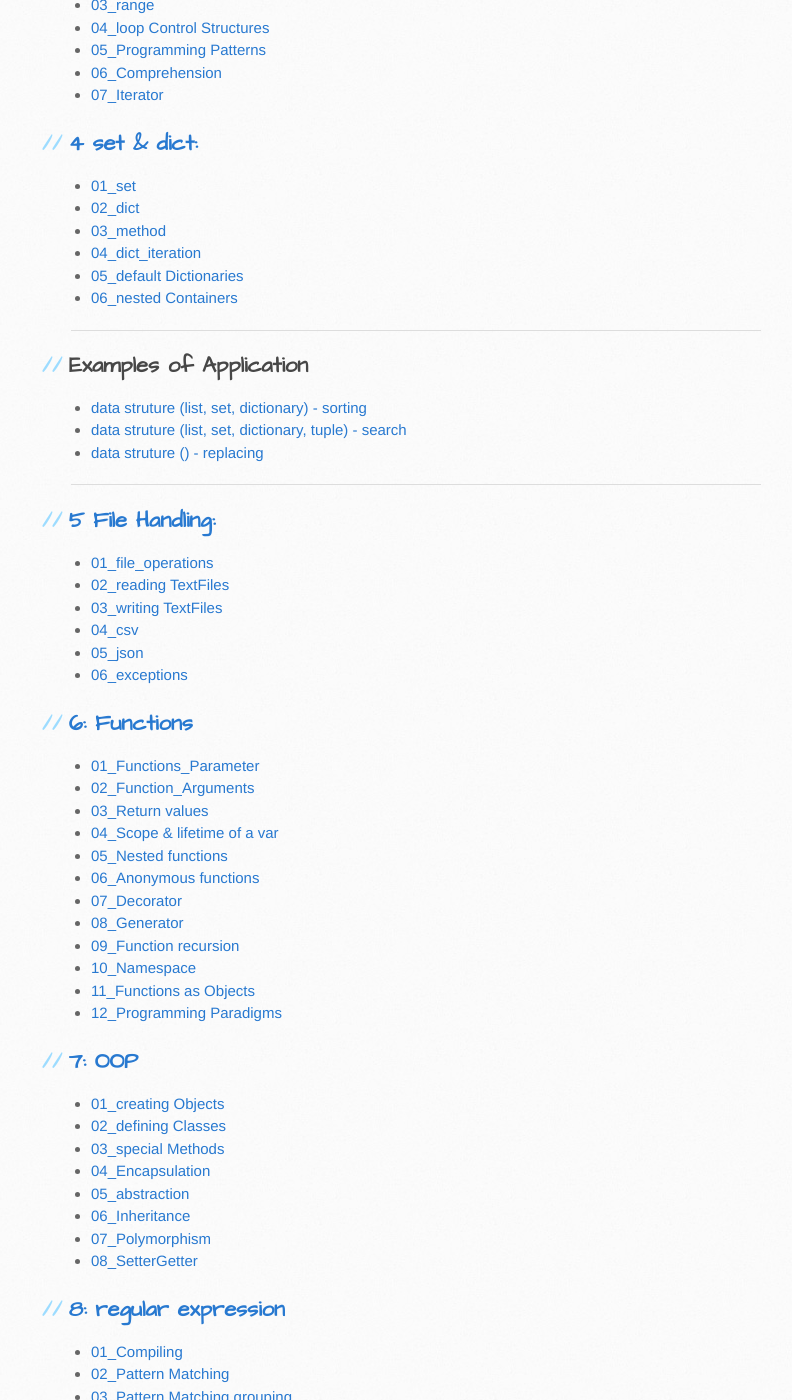
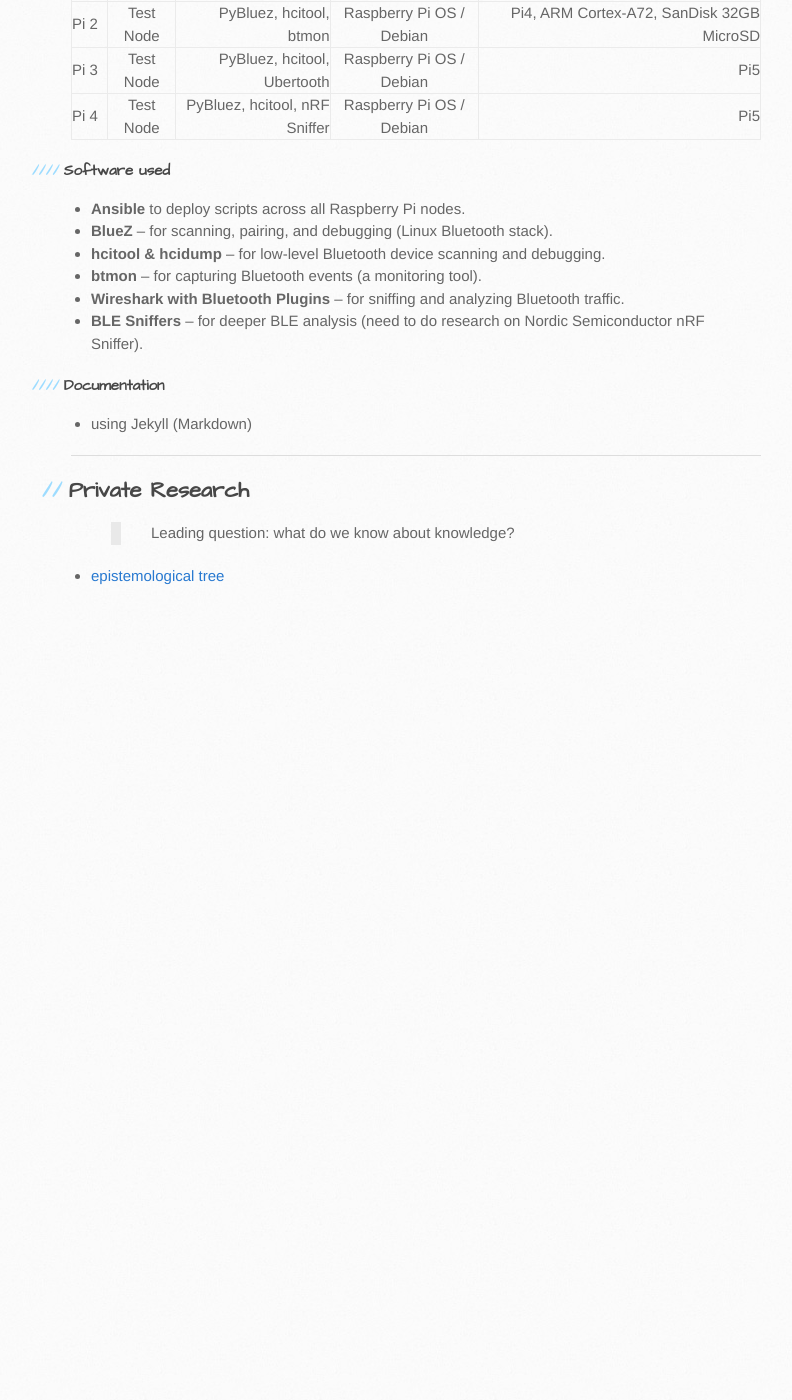
Before and after one commit to trumpfheller/trumpfheller.github.io, a Jekyll site: the page built from index.md, in a window 1280 px wide and 1400 px high, scrolled down 1203 px. Shown: the whole window, without its empty margins (89-881 px from the left). Built offline with Jekyll 4.4.1, drawn with Linux system fonts in a browser that asks for light colours; after the commit the page ends 1833 px from its top, so only the background shows below that; some of the changed text lies outside the part shown.

Commit message:
Update index.md

```diff
--- a/index.md
+++ b/index.md
@@ -21,139 +21,6 @@
 ---
 
 - [Workexperience](https://sciustechnologia.github.io/)
-
----
-
-
-## Quick Python rundown
-- [Python roadmap](./python/00.html)
-
-## [0 Sequences](./python/02_string_listTuple/06_sequences.html)
-
-## [1 Sequence String:](./python/02_string_listTuple/02_01_strings.html)
-
-- [01_strings_slicing](./python/02_string_listTuple/02_02_strings_slicing.html)
-- [02_string Function & Operators](./python/02_string_listTuple/03_stringOperators_functions.html)
-- [03_string_methods](./python/02_string_listTuple/04_string_methods.html)
-- [04_string_formatting](./python/02_string_listTuple/05_string_formatting.html)
-- [biggerPicture](./python/02_string_listTuple/10_biggerPicture.html)
-
-## [2 Sequence List:](./python/02_string_listTuple/07_lists.html)
-
-- [05_lists_methods](./python/02_string_listTuple/08_lists_methods.html)
-- [06_tuples](./python/02_string_listTuple/09_tuples.html)
-
-## [3 Iteration:](./python/03_iteration/03.html)
-
-- [01_whileLoops](./python/03_iteration/01_while_loops.html)
-- [02_forLoops](./python/03_iteration/02_forLoops.html)
-- [03_range](./python/03_iteration/03_range.html)
-- [04_loop Control Structures](./python/03_iteration/04_loopControlStructures.html)
-- [05_Programming Patterns](./python/03_iteration/05_programmingPatterns.html)
-- [06_Comprehension](./python/03_iteration/06_comprehension.html)
-- [07_Iterator](./python/03_iteration/0307_iterator.html)
-
-## [4 set & dict:](./python/04_set_dict/04.html)
-
-- [01_set](./python/04_set_dict/01_set.html)
-- [02_dict](./python/04_set_dict/02_dict.html)
-- [03_method](./python/04_set_dict/03_method.html)
-- [04_dict_iteration](./python/04_set_dict/04_dict_iteration.html)
-- [05_default Dictionaries](./python/04_set_dict/05_defaultDictionaries.html)
-- [06_nested Containers](./python/04_set_dict/06_nestedContainers.html)
-
----
-
-## Examples of Application
-
-- [data struture (list, set, dictionary) - sorting ](./python/04_xamp/01_sort.html)
-- [data struture (list, set, dictionary, tuple) - search](./python/04_xamp/02_search.html)
-- [data struture () - replacing](./python/04_xamp/03_replace.html)
-
----
-
-## [5 File Handling:](./python/05_file/0500_files.html)
-
-- [01_file_operations](./python/05_file/0501_file_operations.html)
-- [02_reading TextFiles](./python/05_file/0502_readingTextFiles.html)
-- [03_writing TextFiles](./python/05_file/0503_writingTextFiles.html)
-- [04_csv](./python/05_file/0504_csv.html)
-- [05_json](./python/05_file/0505_json.html)
-- [06_exceptions](./python/05_file/0506_exceptions.html)
-
-## [6: Functions](./python/06_functions/06.html)
-
-- [01_Functions_Parameter](./python/06_functions/0601_Parameter.html)
-- [02_Function_Arguments](./python/06_functions/0602_Arguments.html)
-- [03_Return values](./python/06_functions/0603.html)
-- [04_Scope & lifetime of a var](./python/06_functions/0604.html)
-- [05_Nested functions](./python/06_functions/0605.html)
-- [06_Anonymous functions](./python/06_functions/0606.html)
-- [07_Decorator](./python/06_functions/0607.html)
-- [08_Generator](./python/06_functions/0609.html)
-- [09_Function recursion](./python/06_functions/0610_recursion.html)
-- [10_Namespace](./python/06_functions/0611_Namespace.html)
-- [11_Functions as Objects](./python/06_functions/0612_functions_asObjects.html)
-- [12_Programming Paradigms](./python/06_functions/0613_ProgrammingParadigms.html)
-
-## [7: OOP](./python/07_oop/07.html)
-
-- [01_creating Objects](./python/07_oop/0701_CreatingObjects.html)
-- [02_defining Classes](./python/07_oop/0702_DefiningClasses.html)
-- [03_special Methods](./python/07_oop/0703_SpecialMethods.html)
-- [04_Encapsulation](./python/07_oop/0705_encapsulation.html)
-- [05_abstraction](./python/07_oop/0707_abstraction.html)
-- [06_Inheritance](./python/07_oop/0704_Inheritance.html)
-- [07_Polymorphism](./python/07_oop/0706_polymorphism.html)
-- [08_SetterGetter](./python/07_oop/070501_setterGetter.html)
-
-## [8: regular expression](./python/09_regularExpressions/09.html)
-
-- [01_Compiling](./python/09_regularExpressions/0901.html)
-- [02_Pattern Matching](./python/09_regularExpressions/0902.html)
-- [03_Pattern Matching grouping](./python/09_regularExpressions/0903.html)
-- [04_Pattern Matching repetition](./python/09_regularExpressions/0904.html)
-- [05_Pattern Matching extraction](./python/09_regularExpressions/0905.html)
-- [06_Substitution](./python/09_regularExpressions/0906.html)
-
-## [9: Algorithms](./python/10_algos/10_algos.html)
-
-- [Sorting](./python/10_algos/10_sort.html)
-  - [Bubble Sort w/ lists](./python/10_algos/1001.html)
-  - [Bubble Sort w/ Dictionaries](./python/10_algos/10012.html)
-  - [Selection Sort w/ list](./python/10_algos/10013.html)
-  - [Insertion Sort w/ list](./python/10_algos/10014.html)
-  - [Merge Sort w/ list](./python/10_algos/10015.html)
-  - [Quick Sort w/ list](./python/10_algos/10016.html)
-- [Linear Search](./python/10_algos/1002.html)
-  - Linear Search [unitest](./python/10_algos/1002u.html)
-- [Binary Search](./python/10_algos/10021.html)
-  - Binary Search [pytest](./python/10_algos/10021p.html)
-  - Binary Search [unitest](./python/10_algos/10021u.html)
-- [Graph](./python/10_algos/1003.html)
-- [Dynamic](./python/10_algos/1004.html)
-- [Tree](./python/10_algos/1005.html)
-- [String](./python/10_algos/1006.html)
-- [Math](./python/10_algos/1007.html)
-- [Numerical](./python/10_algos/1008.html)
-
-## 10: Testing
-
-- [01_test plan](./python/11_testing/11.html)
-- [01_black&white](./python/11_testing/1101.html)
-- [02_pytest](./python/11_testing/1102_pytest.html)
-- [03_unitest](./python/11_testing/1103.html)
-
----
-
-## [11: Modules, Packages and APIs](./python/08_modulesPackageAPIs/08.html)
-
-- [01_Modules](./python/08_modulesPackageAPIs/08_01.html)
-- [02_Import](./python/08_modulesPackageAPIs/08_02.html)
-- [03_Packages](./python/08_modulesPackageAPIs/08_03.html)
-- [04_Python Package Index](./python/08_modulesPackageAPIs/08_04.html)
-- [05_Requests](./python/08_modulesPackageAPIs/08_05.html)
-- [06_APIs](./python/08_modulesPackageAPIs/08_06.html)
 
 ---
 
```
